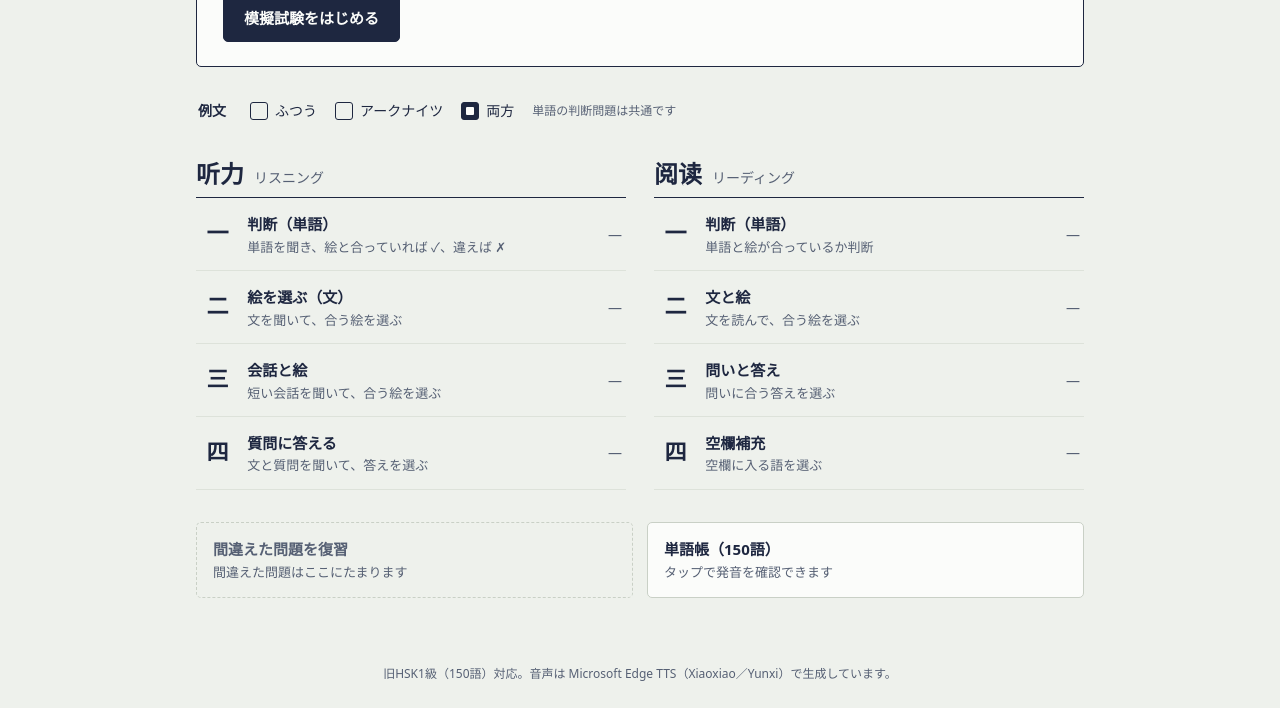
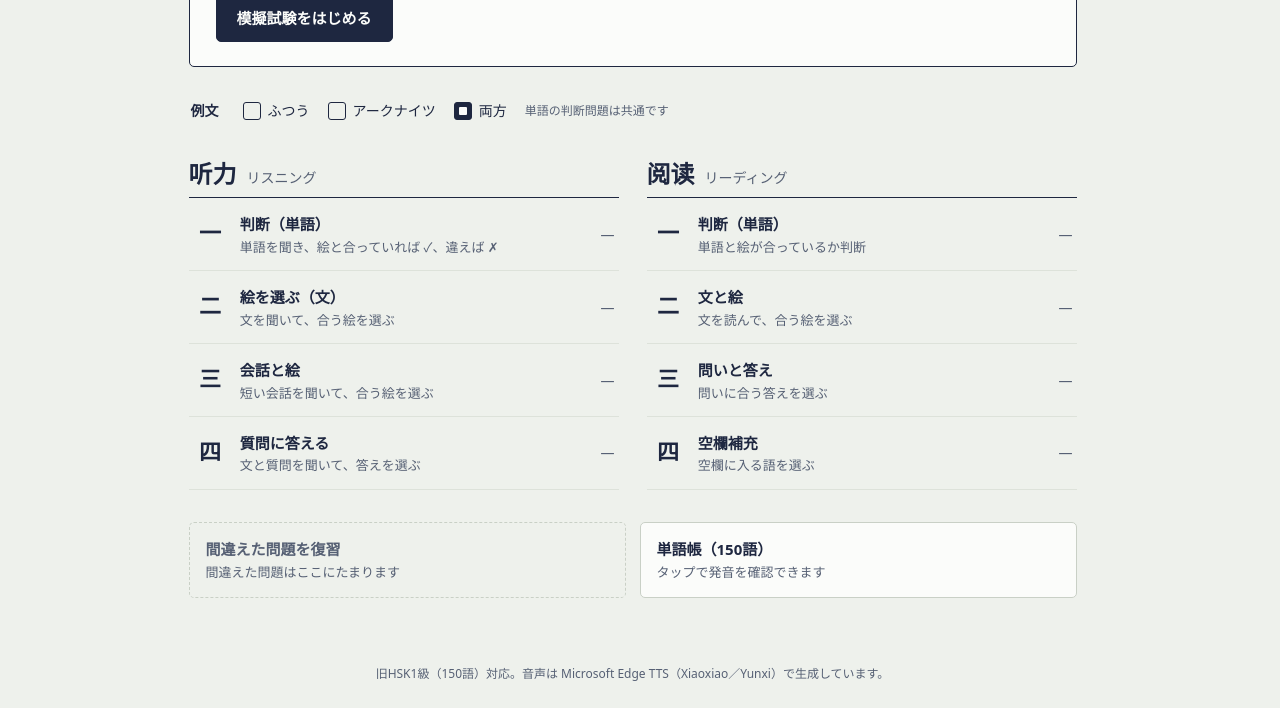
Before and after one commit to jacqueline37/HSK-Learning, a plain HTML site: page index.html in a window 1280 px wide. Shown: the part 335-1043 px from the top of the page. Drawn offline with Linux system fonts and the light colour scheme; a web font is replaced by a local one.

Commit message:
Keep scrollbar gutter reserved to stop layout shift
Pages would jump sideways when answer feedback made the page tall
enough to show a scrollbar.

Co-Authored-By: Claude Opus 5.5 <noreply@anthropic.com>

```diff
--- a/css/style.css
+++ b/css/style.css
@@ -17,7 +17,7 @@
   }
 }
 *{box-sizing:border-box}
-html{-webkit-text-size-adjust:100%}
+html{-webkit-text-size-adjust:100%;scrollbar-gutter:stable}
 body{margin:0;background:var(--paper);color:var(--ink);font-family:var(--ui);font-size:16px;
   line-height:1.65;min-height:100vh;display:flex;flex-direction:column}
 a{color:inherit}
@@ -40,6 +40,7 @@ button{font:inherit;color:inherit}
 main{flex:1;width:100%;max-width:920px;margin:0 auto;padding:28px 16px 48px}
 .foot{color:var(--muted);font-size:12px;padding:18px 16px 24px;text-align:center}
 
+h1,h2{word-break:auto-phrase;text-wrap:balance}
 h1{font-size:26px;line-height:1.35;margin:0 0 6px;font-weight:700}
 h2{font-size:18px;margin:36px 0 12px;font-weight:700}
 .lead{color:var(--muted);margin:0 0 8px;font-size:14px;max-width:38em}
```
